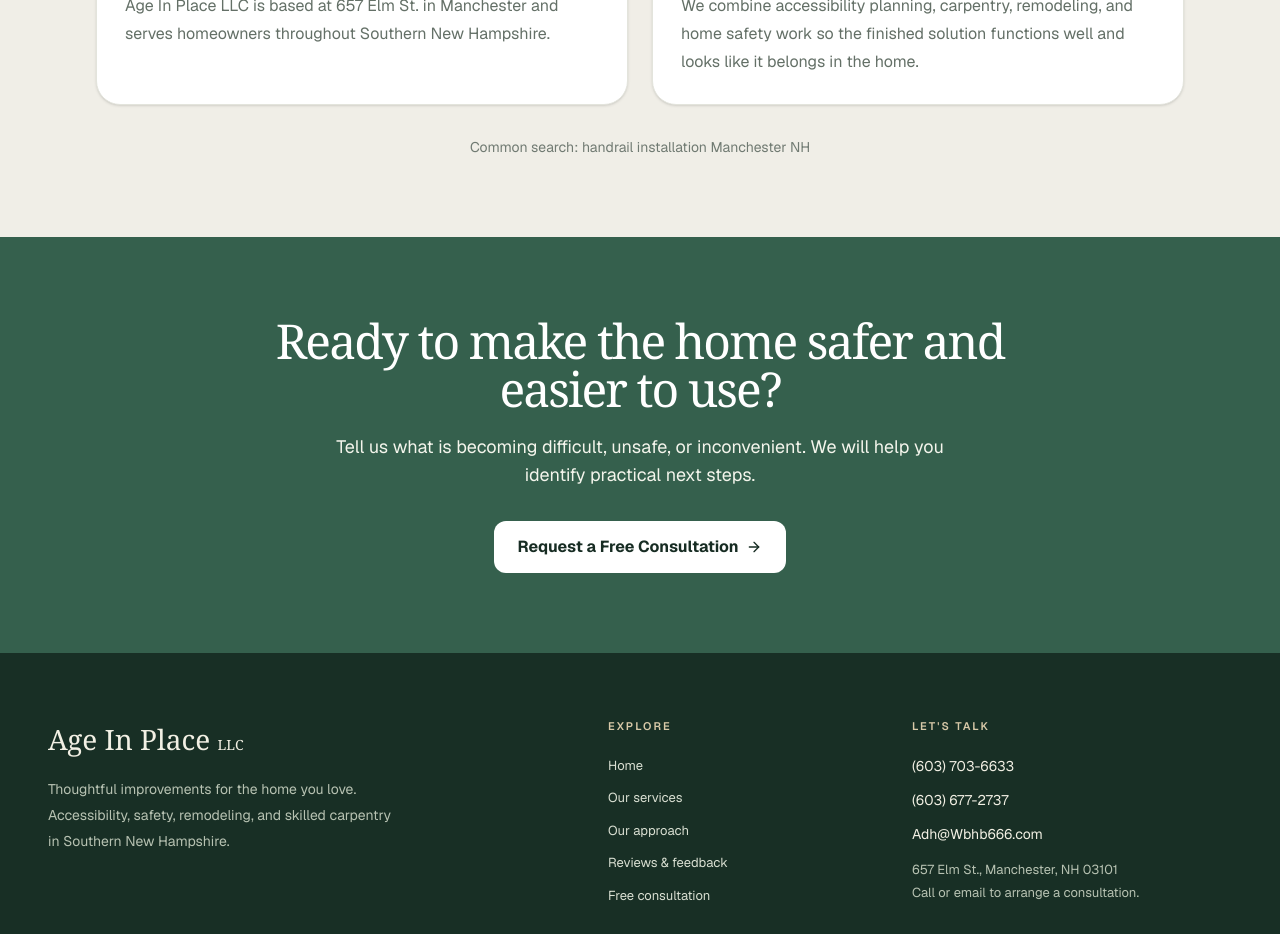
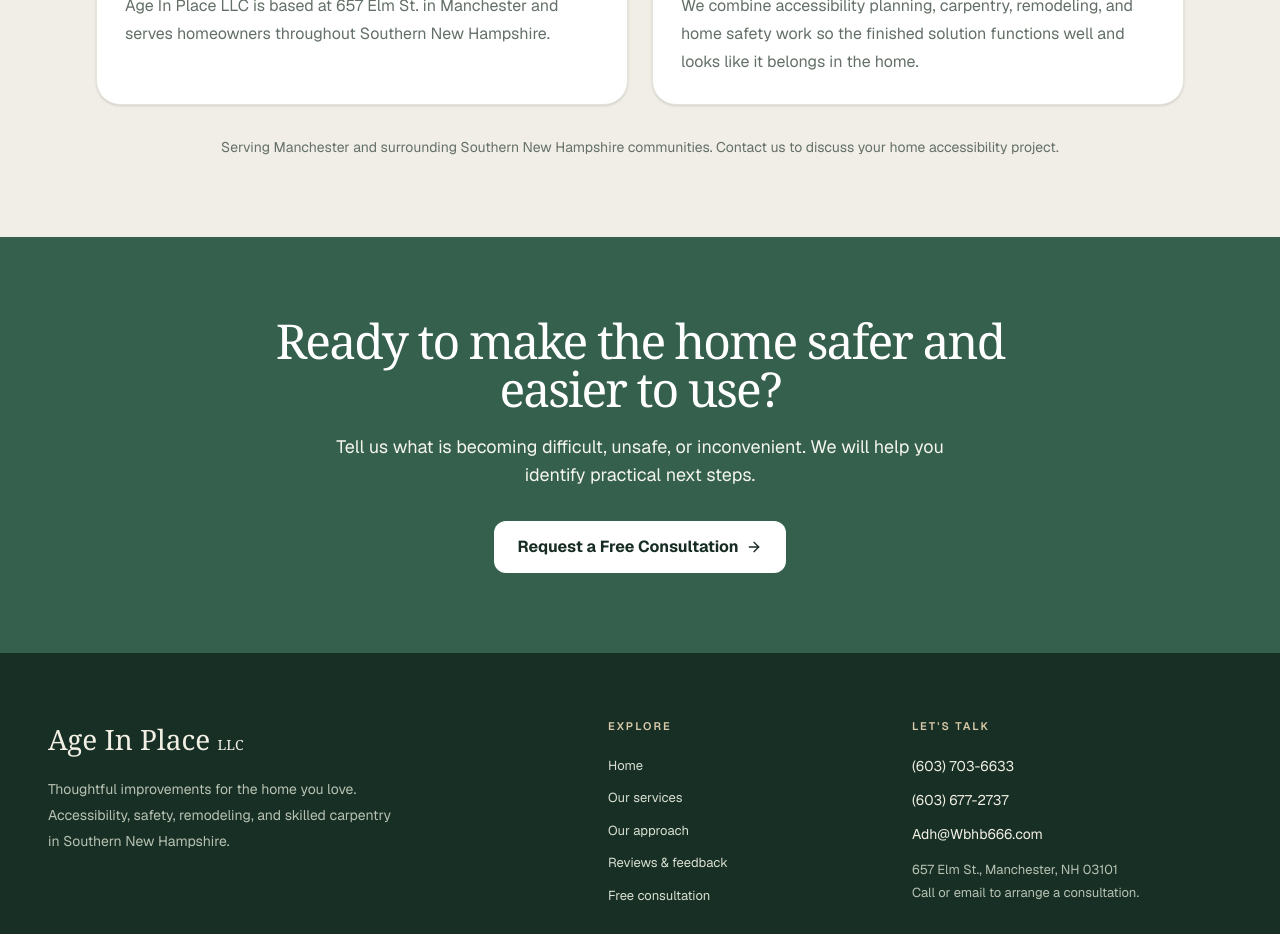
Before and after one commit to Adhco0543/age-in-place-llc, a Next.js app: page /services/handrails in a window 1280 px wide. Shown: the part 1580-2514 px from the top of the page. Built offline with nearby package versions, Linux system fonts and the light colour scheme.

Commit message:
Improve service page copy for visitors

```diff
--- a/src/components/SeoServicePage.tsx
+++ b/src/components/SeoServicePage.tsx
@@ -20,7 +20,6 @@ export function SeoServicePage({
   benefits,
   detailsTitle,
   details,
-  searchPhrase,
 }: SeoServicePageProps) {
   return (
     <main className="min-h-screen bg-white text-slate-950">
@@ -84,7 +83,7 @@ export function SeoServicePage({
               <p className="mt-3 leading-7 text-slate-600">We combine accessibility planning, carpentry, remodeling, and home safety work so the finished solution functions well and looks like it belongs in the home.</p>
             </article>
           </div>
-          <p className="mt-8 text-center text-sm text-slate-500">Common search: {searchPhrase}</p>
+          <p className="mt-8 text-center text-sm text-slate-600">Serving Manchester and surrounding Southern New Hampshire communities. Contact us to discuss your home accessibility project.</p>
         </div>
       </section>
 
```
